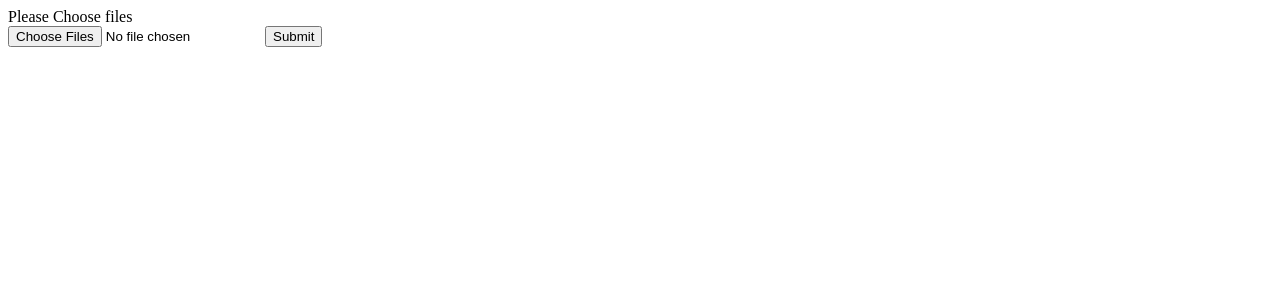
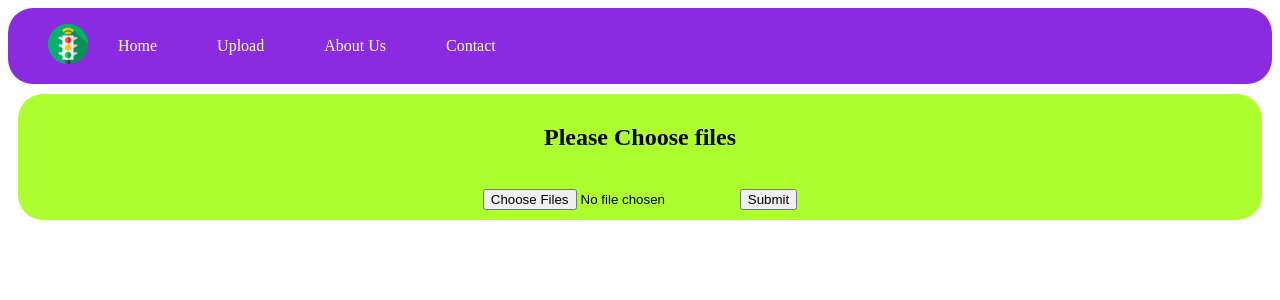
Before and after one commit to Tanmai2002/VH-21-26-JAST-dev, a Flask app: page /upload in a window 1280 px wide. Shown: the top 300 px of the page. Run offline with Flask 2, Linux system fonts and the light colour scheme; some libraries are stand-ins or nearby versions.

Commit message:
add basic css to upload

```diff
--- a/templates/upload.html
+++ b/templates/upload.html
@@ -5,13 +5,42 @@
     <meta http-equiv="X-UA-Compatible" content="IE=edge">
     <meta name="viewport" content="width=device-width, initial-scale=1.0">
     <title>{{title}}</title>
+
+    <link rel="stylesheet" href="../static/basichome.css">
+    <style>
+        .zyro{
+            display: flex;
+            flex-direction: column;
+            padding: 10px;
+            margin: 10px;
+            justify-content: center;
+            align-items: center;
+            background-color: greenyellow;
+            border-radius: 25px;
+        }
+    </style>
 </head>
 <body>
-    {{msg}}
+    <div class="container">
+        <nav class="Nav">
+            <ul>
+ <!--               <li><img src="../public/traffic-lights.ico"></li>-->
+                <li><img src={{url_for('static',filename='traffic-lights.ico')}}></li>
+                <li><a href="{{ url_for('home') }}">Home</a></li>
+                <li><a href="{{ url_for('upload') }}">Upload</a></li>
+                <li><a href="">About Us</a></li>
+                <li><a href="">Contact</a></li>
+            </ul>
+         </nav>
+    <div class="zyro">
+           <h2>{{msg}}</h2>
     <br>
     <form action="/upload" method="post" enctype="multipart/form-data">
         <input type="file" name="file_name" multiple accept="video/*">
         <input type="submit" value="Submit">
     </form>
+    </div>
+</div>
+
 </body>
 </html>
```
